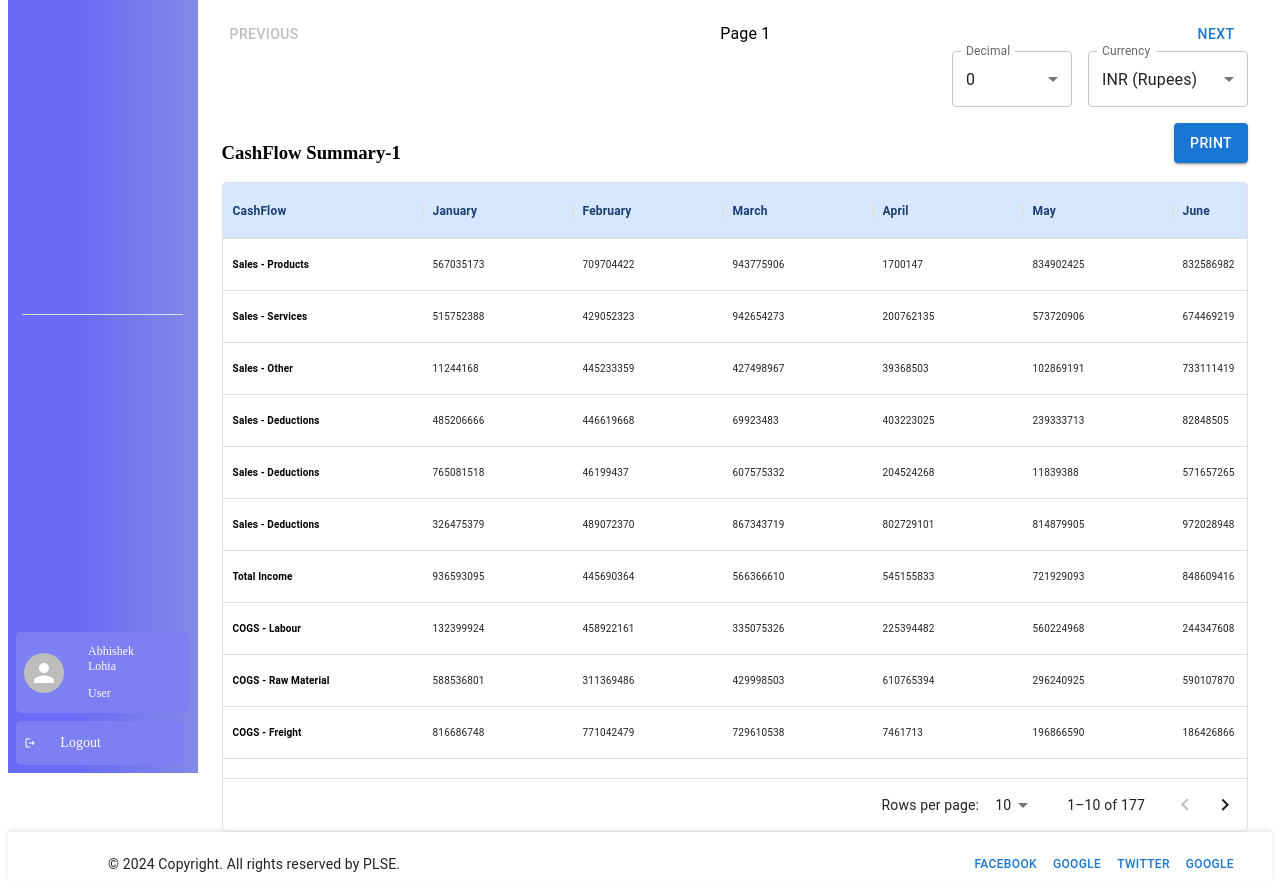
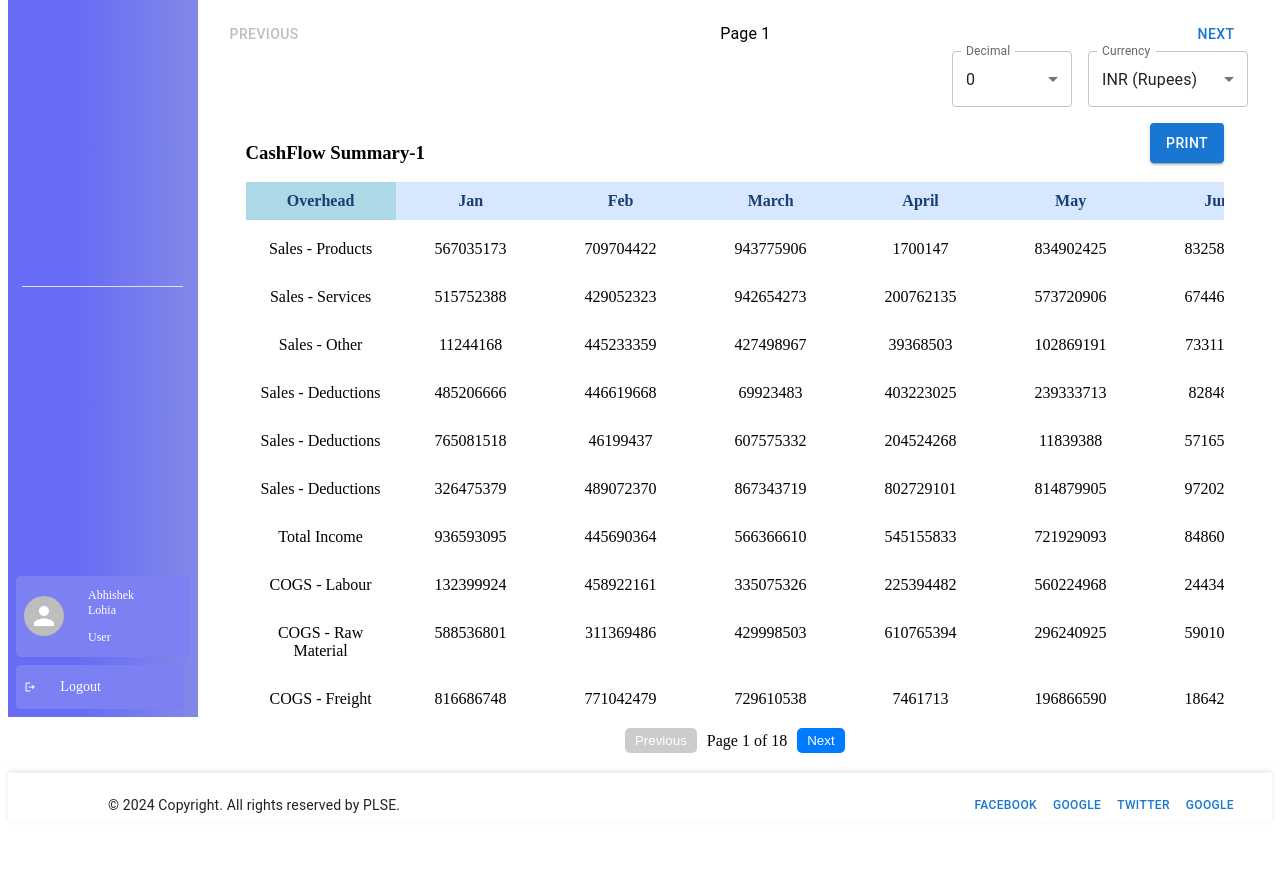
Before and after one commit to vineetkhemnani/Kaptive-assgmt, a React (Vite) app: page / in a window 1280 px wide. Shown: the part 360-1249 px from the top of the page. After the commit the page ends 1190 px from the top, so only its background shows below. Built offline with nearby package versions, Linux system fonts and the light colour scheme.

Commit message:
financial summary with print handling

```diff
--- a/src/App.jsx
+++ b/src/App.jsx
@@ -6,6 +6,7 @@ import BarCharts from './BarCharts'
 import LeftDrawer from './LeftDrawer'
 import { Box, Container } from '@mui/material'
 import Header from './Header'
+import FinancialSummary from './FinancialSummary'
 
 const App = () => {
   // global states to manage currency and decimals
@@ -38,7 +39,11 @@ const App = () => {
             setDecimal={setDecimal}
           />
           {/* main financial summary table */}
-          <FinancialSummaryTable currency={currency} decimal={decimal} />
+          {/* <FinancialSummaryTable currency={currency} decimal={decimal} /> */}
+
+          <Box style={{ height: 650, width: 'auto' }}>
+            <FinancialSummary decimal={decimal} currency={currency}/>
+          </Box>
         </Container>
       </Box>
       <Footer />
--- /dev/null
+++ b/src/FinancialSummary.css
@@ -0,0 +1,94 @@
+.table-wrapper{
+  overflow-x: auto;
+}
+
+.table-header,
+.table-row {
+  display: grid;
+  grid-template-columns: repeat(13, 150px);
+  /* column-gap: 20px; */
+  margin-bottom: 10px;
+
+}
+
+.table-header {
+  color: #1a3e72;
+  font-weight: bold;
+}
+
+.months {
+  background-color: #b9d5ff91;
+}
+
+.table-header > div,
+.table-row > div {
+  padding: 10px;
+  /* border: 1px solid #ddd; */
+  text-align: center;
+}
+
+/* .break-after {
+  border-right: 2px solid #000;
+} */
+
+.overhead {
+  position: sticky;
+  background-color: #add8e6;
+  left: 0;
+  z-index: 1;
+}
+.elements {
+  position: sticky;
+  left: 0;
+  background-color: #fff;
+  z-index: 1;
+}
+
+/* pagination styles */
+.pagination {
+  display: flex;
+  justify-content: center;
+  align-items: center;
+  gap: 10px;
+}
+
+.pagination-button {
+  padding: 5px 10px;
+  background-color: #007bff;
+  color: white;
+  border: none;
+  cursor: pointer;
+  border-radius: 5px;
+}
+
+.pagination-button:disabled {
+  background-color: #cccccc;
+  cursor: not-allowed;
+}
+
+.pagination-button:not(:disabled):hover {
+  background-color: #0056b3;
+}
+
+.print{
+  display: none;
+}
+
+@media print {
+  .print{
+    display: block;
+  }
+
+  .table-header,.table-row {
+    display: grid;
+    grid-template-columns: repeat(5, 1fr); /* 4 columns per row */
+  }
+
+  .break-after {
+    page-break-after: auto;
+  }
+
+  .table-row{
+    margin-bottom: 65px;
+  }
+}
--- /dev/null
+++ b/src/FinancialSummary.jsx
@@ -0,0 +1,116 @@
+import React, { useState } from 'react'
+import data from './constants/data.js'
+import './FinancialSummary.css'
+import FinancialSummaryPrint from './FinancialSummaryPrint.jsx'
+import { Button, Container } from '@mui/material'
+
+const FinancialSummary = ({decimal,currency}) => {
+  const [currentPage, setCurrentPage] = useState(1)
+  const rowsPerPage = 10
+
+  const monthKeys = Object.keys(data.Sheet1[0]).filter(
+    (key) => key !== 'Overhead'
+  )
+
+  // Calculate total pages
+  const totalPages = Math.ceil(data.Sheet1.length / rowsPerPage)
+
+  // Get the rows to display for the current page
+  const currentRows = data.Sheet1.slice(
+    (currentPage - 1) * rowsPerPage,
+    currentPage * rowsPerPage
+  )
+
+  const handlePreviousPage = () => {
+    if (currentPage > 1) {
+      setCurrentPage(currentPage - 1)
+    }
+  }
+
+  const handleNextPage = () => {
+    if (currentPage < totalPages) {
+      setCurrentPage(currentPage + 1)
+    }
+  }
+
+  const handlePrint = () => {
+    window.print()
+  }
+
+  return (
+    <>
+      <Container
+        sx={{
+          display: 'flex',
+          justifyContent: 'space-between',
+        }}
+      >
+        <h3>CashFlow Summary-1</h3>
+        <Button
+          variant="contained"
+          color="primary"
+          className="no-print"
+          onClick={handlePrint}
+          sx={{ height: '40px' }}
+        >
+          Print
+        </Button>
+      </Container>
+      {/* normal table */}
+      <Container className="no-print" style={{ width: '100%' }}>
+        <div className="table-wrapper">
+          <div className="table-header">
+            <div className="overhead">Overhead</div>
+            {monthKeys.map((month, index) => (
+              <div
+                key={index}
+                className={`months ${index % 4 === 0 ? 'break-after' : ''}`}
+              >
+                {month}
+              </div>
+            ))}
+          </div>
+          <div className="table-body">
+            {currentRows.map((element, index) => (
+              <div className="table-row" key={index}>
+                <div className="overhead elements">{element.Overhead}</div>
+                {monthKeys.map((month, subIndex) => (
+                  <div
+                    key={subIndex}
+                    className={`${subIndex % 4 === 0 ? '' : ''}`}
+                  >
+                    {(element[month]/currency).toFixed(decimal)}
+                  </div>
+                ))}
+              </div>
+            ))}
+          </div>
+        </div>
+        <div className="pagination">
+          <button
+            onClick={handlePreviousPage}
+            disabled={currentPage === 1}
+            className="pagination-button"
+          >
+            Previous
+          </button>
+          <span>
+            Page {currentPage} of {totalPages}
+          </span>
+          <button
+            onClick={handleNextPage}
+            disabled={currentPage === totalPages}
+            className="pagination-button"
+          >
+            Next
+          </button>
+        </div>
+      </Container>
+
+      {/* print table */}
+      <FinancialSummaryPrint decimal={decimal} currency={currency} currentPage={currentPage}/>
+    </>
+  )
+}
+
+export default FinancialSummary
--- /dev/null
+++ b/src/FinancialSummaryPrint.jsx
@@ -0,0 +1,64 @@
+import React, { useState } from 'react'
+import data from './constants/data.js'
+import './FinancialSummary.css'
+
+const FinancialSummaryPrint = ({decimal,currency,currentPage}) => {
+  const rowsPerPage = 10
+
+  const monthKeys = Object.keys(data.Sheet1[0]).filter(
+    (key) => key !== 'Overhead'
+  )
+
+  // Calculate total pages
+  const totalPages = Math.ceil(data.Sheet1.length / rowsPerPage)
+
+  // Get the rows to display for the current page
+  const currentRows = data.Sheet1.slice(
+    (currentPage - 1) * rowsPerPage,
+    currentPage * rowsPerPage
+  )
+
+
+
+  // Splitting monthKeys into groups of 4
+  const monthGroups = []
+  for (let i = 0; i < monthKeys.length; i += 4) {
+    monthGroups.push(monthKeys.slice(i, i + 4))
+  }
+
+  return (
+    <div className='print'>
+      {monthGroups.map((monthGroup, groupIndex) => (
+        <div className="table-wrapper" key={groupIndex}>
+          <div className="table-header">
+            <div className="overhead">Overhead</div>
+            {monthGroup.map((month, index) => (
+              <div key={index} className="months">
+                {month}
+              </div>
+            ))}
+          </div>
+          <div className="table-body">
+            {currentRows.map((element, index) => (
+              <div className="table-row" key={index}>
+                <div className="overhead elements">{element.Overhead}</div>
+                {monthGroup.map((month, subIndex) => (
+                  <div key={subIndex}>{(element[month]/currency).toFixed(decimal)}</div>
+                ))}
+              </div>
+            ))}
+          </div>
+        </div>
+      ))}
+      <div className="pagination">
+
+        <span>
+          Page {currentPage} of {totalPages}
+        </span>
+
+      </div>
+    </div>
+  )
+}
+
+export default FinancialSummaryPrint
--- a/src/FinancialSummaryTable.jsx
+++ b/src/FinancialSummaryTable.jsx
@@ -1,4 +1,4 @@
-import { DataGrid } from '@mui/x-data-grid'
+import { DataGrid, GridToolbar } from '@mui/x-data-grid'
 import data from './constants/data.js'
 import { Box, Button } from '@mui/material'
 
@@ -10,6 +10,7 @@ const columns = [
     sortable: false,
     disableColumnMenu: true,
     cellClassName: 'cashflow-cell',
+    headerClassName: 'cashflow',
   },
   {
     field: 'Jan',
@@ -119,7 +120,7 @@ const FinancialSummaryTable = ({ currency, decimal }) => {
       </Box>
 
       <Box
-        style={{ height: 650, width: 'auto', overflowX: 'auto' }}
+        style={{ height: 650, width: 'auto' }}
         sx={{
           width: '100%',
           '& .MuiDataGrid-main': {
@@ -133,10 +134,22 @@ const FinancialSummaryTable = ({ currency, decimal }) => {
           '& .MuiDataGrid-columnHeaderTitle': {
             fontWeight: 'bold',
           },
-          '& .cashflow-cell': {
-            color: 'black',
-            fontWeight: '600',
-          },
+          // '& .cashflow-cell': {
+          //   color: 'black',
+          //   fontWeight: '600',
+          //   position: 'sticky',
+          //   left: 0,
+          //   background: 'white',
+          //   zIndex: 1,
+          //   boxShadow: '2px 0 5px -2px rgba(0,0,0,0.2)', // Optional shadow for better visibility
+          // },
+          // '& .cashflow': {
+          //   position: 'sticky',
+          //   left: 0,
+          //   zIndex: 1, // Ensure it is above the cells
+          //   background: '#b9d5ff91',
+          //   boxShadow: '2px 0 5px -2px rgba(0,0,0,0.2)', // Optional shadow for better visibility
+          // },
         }}
       >
         <DataGrid
@@ -149,6 +162,19 @@ const FinancialSummaryTable = ({ currency, decimal }) => {
           }}
           pageSizeOptions={[5, 10]}
           disableColumnMenu
+          slots={{ toolbar: GridToolbar }}
+          slotProps={{
+            toolbar: {
+              printOptions: {
+                allColumns: true, // Ensure all columns are included in the print
+              },
+            },
+          }}
+          sx={{
+            '@media print': {
+              '.MuiDataGrid-main': { margin: '5px', fontSize: '10px' },
+            },
+          }}
         />
       </Box>
     </>
```
